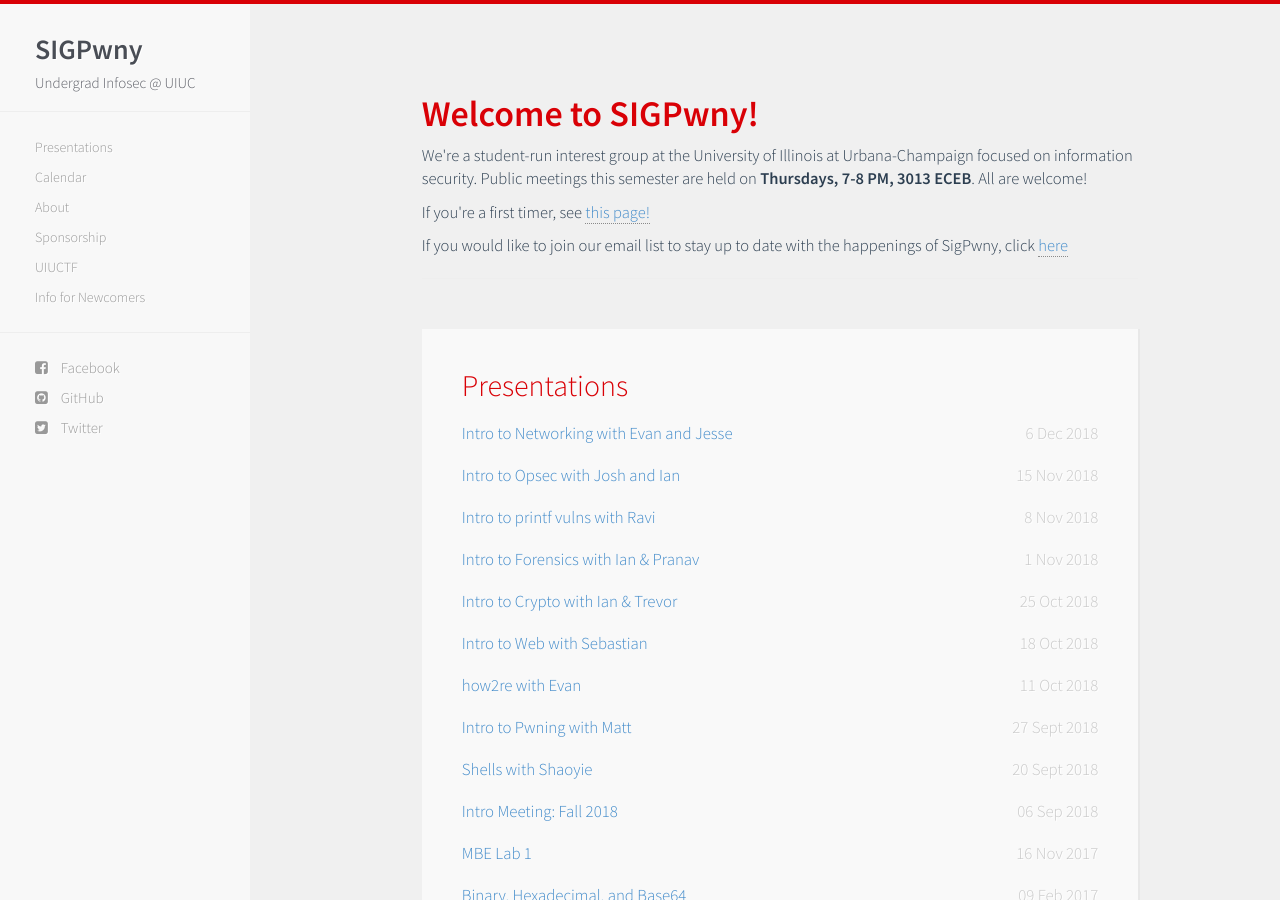
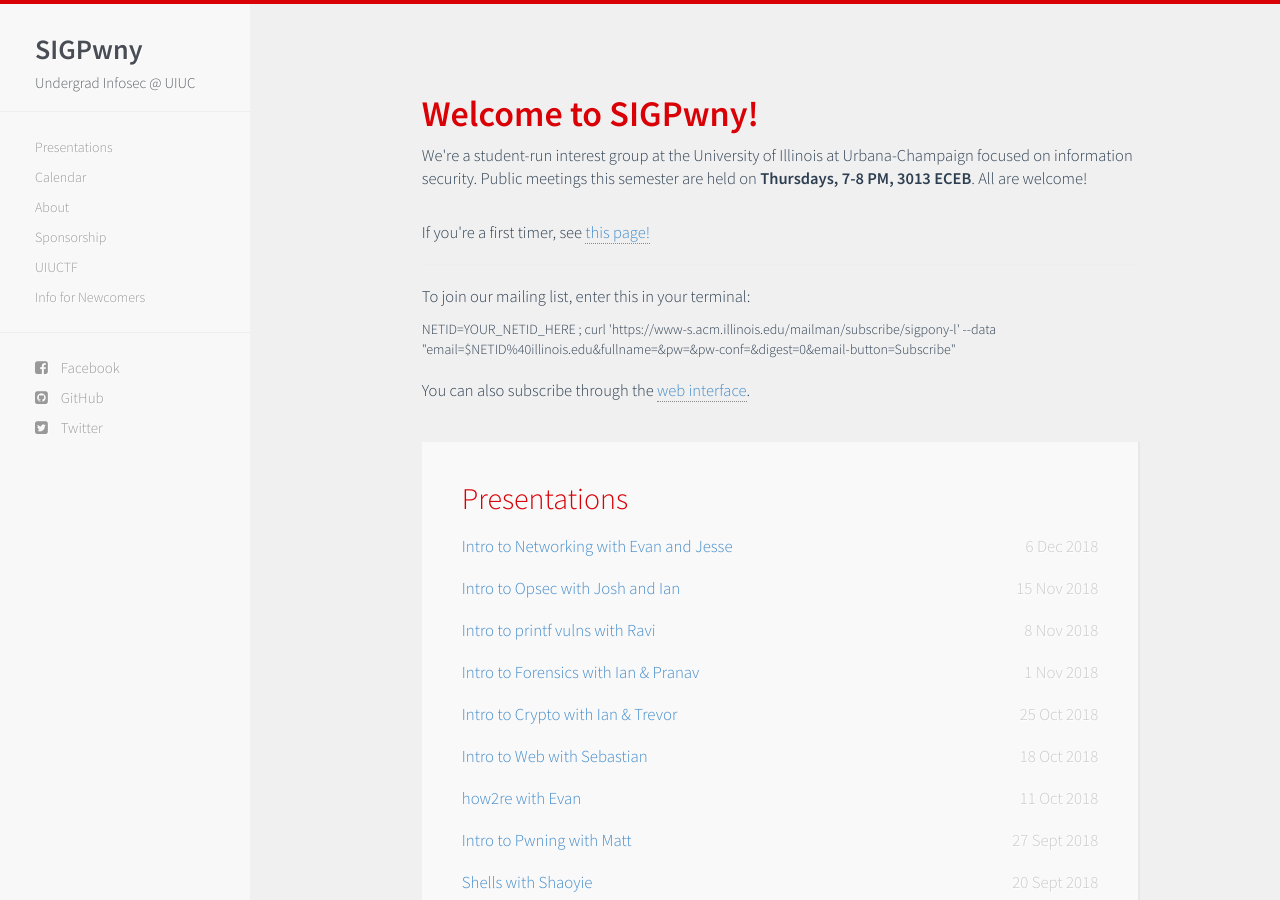
Before and after one commit to sigpwny/sigpwny.github.io-archive, a Jekyll site: the page built from index.html, in a window 1280 px wide and 900 px high. Built offline with Jekyll 4.4.1, drawn with Linux system fonts in a browser that asks for light colours; nearby versions of some CDN libraries.

Commit message:
automated

```diff
--- a/_includes/greeting.html
+++ b/_includes/greeting.html
@@ -5,9 +5,14 @@
 	  <p>We're a student-run interest group at the University of Illinois at
 	  Urbana-Champaign focused on information security. Public meetings this
 	  semester are held on <b>Thursdays, 7-8 PM, 3013 ECEB</b>. All are welcome!</p>
-    <p>If you're a first timer, see <a href = "\newcomers.html">this page!</a>
-    <p>If you would like to join our email list to stay up to date with the happenings of SigPwny, click <a href='https://acmuiuc.typeform.com/to/c4vbsR'>here</a></p>
-      <hr />
+    <br>
+    <p>If you're a first timer, see <a href = "\newcomers.html">this page!</a></p>
+    <hr>
+
+    <p>To join our mailing list, enter this in your terminal:</p>
+    <div>NETID=YOUR_NETID_HERE ; curl 'https://www-s.acm.illinois.edu/mailman/subscribe/sigpony-l' --data "email=$NETID%40illinois.edu&fullname=&pw=&pw-conf=&digest=0&email-button=Subscribe"</div>
+    <br>
+    <p>You can also subscribe through the <a href='https://www-s.acm.illinois.edu/mailman/listinfo/sigpony-l'>web interface</a>.</p>
     </div>
   </div>
   <div class ="container">
--- a/about.html
+++ b/about.html
@@ -19,7 +19,7 @@
 		  exploration in topics like embedded hacking, penetration testing, and
 		  fuzzing research.</p>
 
-		  <p>We are interested in working with sponsors. Please contact us if you're interested</p>
+		  <p>We are interested in working with sponsors. Please contact us if you're interested.</p>
 
 		  <p>SIGPwny is spelled SIGPwny, but some alums might remember it as SIGPony.</p>
 
--- a/newcomers.html
+++ b/newcomers.html
@@ -67,7 +67,7 @@
           <hr />
       <p> Our second meeting of the year will generally be <a href ="https://docs.google.com/presentation/d/1pYxPmQfwHzAjbGTjpbhWmjaU6jC2EtJzrGei7NCTCAg">"Introduction to Shells"</a>. If you're joining us after that, please learn what a shell is and make sure you have a bash one on your computer.</p>
 
-      <p>Here are some other learning resources for getting started:<br />
+      <p>Here are some other learning resources for getting started:</p>
       learn shell (good for starting): <a href = "http://overthewire.org/wargames/bandit/">http://overthewire.org/wargames/bandit/</a><br />
       in-depth on general programming productivity tools: <a href="https://c4cs.github.io/#schedule">https://c4cs.github.io/#schedule</a></br>
       pwn: <a href = "http://pwnable.kr/">http://pwnable.kr/</a><br />
```
